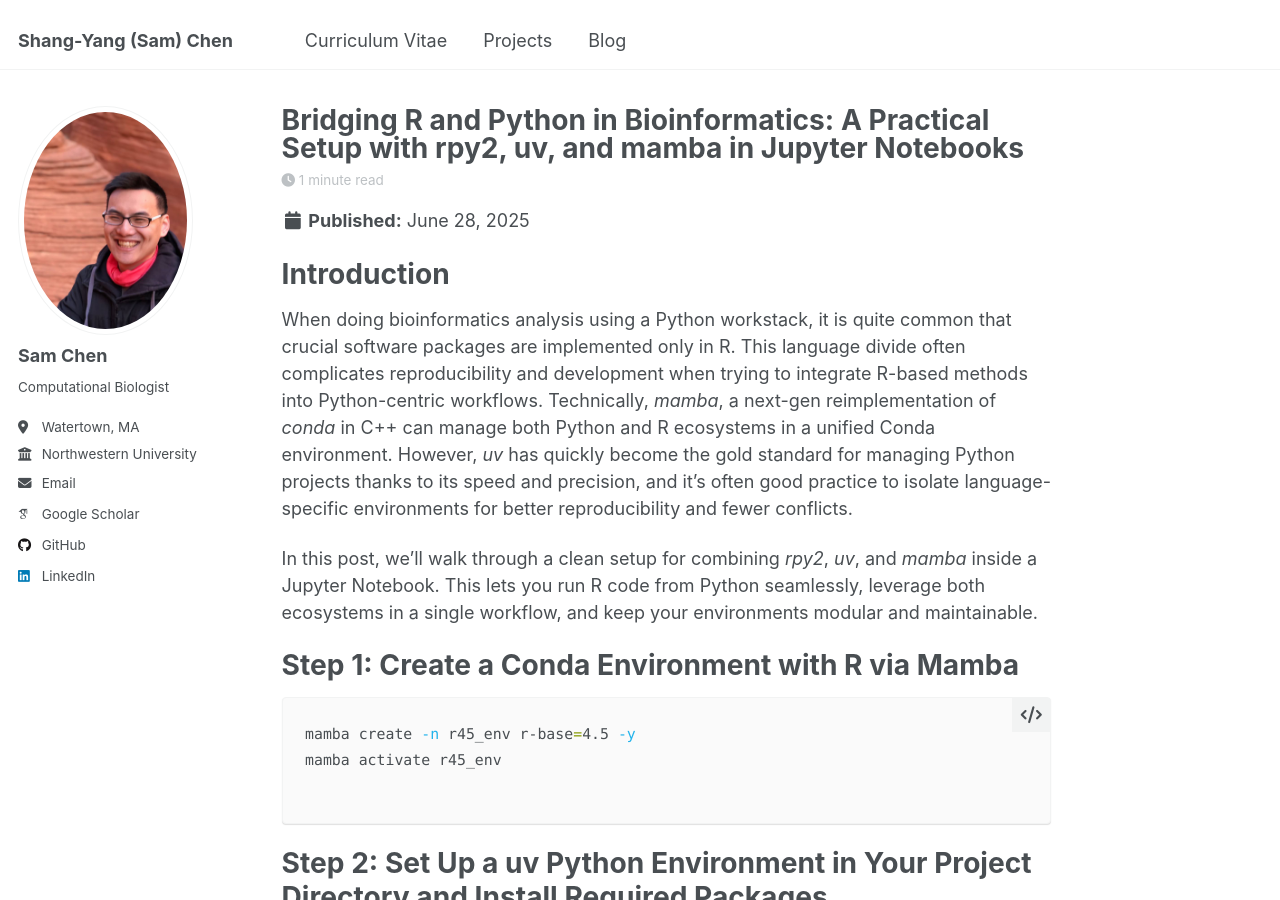
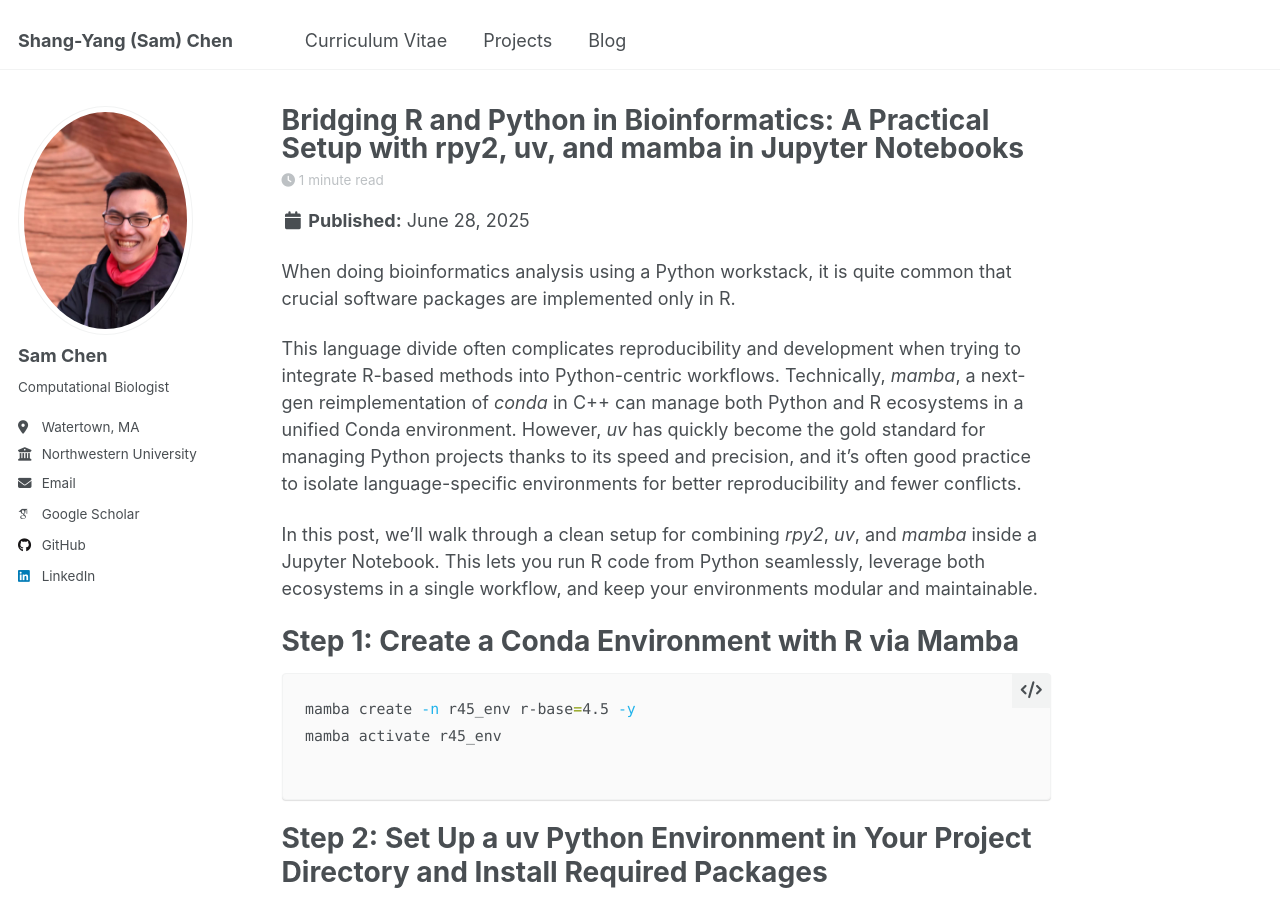
Before and after one commit to sychen9584/sychen9584.github.io, a Jekyll site: the page built from _posts/2025-06-28-rpy2-uv-conda-setup.md, in a window 1280 px wide and 900 px high. Built offline with Jekyll 4.4.1, drawn with Linux system fonts in a browser that asks for light colours; some web fonts are replaced.

Commit message:
light edits

```diff
--- a/_posts/2025-06-28-rpy2-uv-conda-setup.md
+++ b/_posts/2025-06-28-rpy2-uv-conda-setup.md
@@ -7,8 +7,9 @@ tags:
   - datascience
 ---
 
-# Introduction
-When doing bioinformatics analysis using a Python workstack, it is quite common that crucial software packages are implemented only in R. This language divide often complicates reproducibility and development when trying to integrate R-based methods into Python-centric workflows. Technically, *mamba*, a next-gen reimplementation of *conda* in C++ can manage both Python and R ecosystems in a unified Conda environment. However, *uv* has quickly become the gold standard for managing Python projects thanks to its speed and precision, and it's often good practice to isolate language-specific environments for better reproducibility and fewer conflicts.
+When doing bioinformatics analysis using a Python workstack, it is quite common that crucial software packages are implemented only in R.
+
+This language divide often complicates reproducibility and development when trying to integrate R-based methods into Python-centric workflows. Technically, *mamba*, a next-gen reimplementation of *conda* in C++ can manage both Python and R ecosystems in a unified Conda environment. However, *uv* has quickly become the gold standard for managing Python projects thanks to its speed and precision, and it's often good practice to isolate language-specific environments for better reproducibility and fewer conflicts.
 
 In this post, we’ll walk through a clean setup for combining *rpy2*, *uv*, and *mamba* inside a Jupyter Notebook. This lets you run R code from Python seamlessly, leverage both ecosystems in a single workflow, and keep your environments modular and maintainable.
 
```
